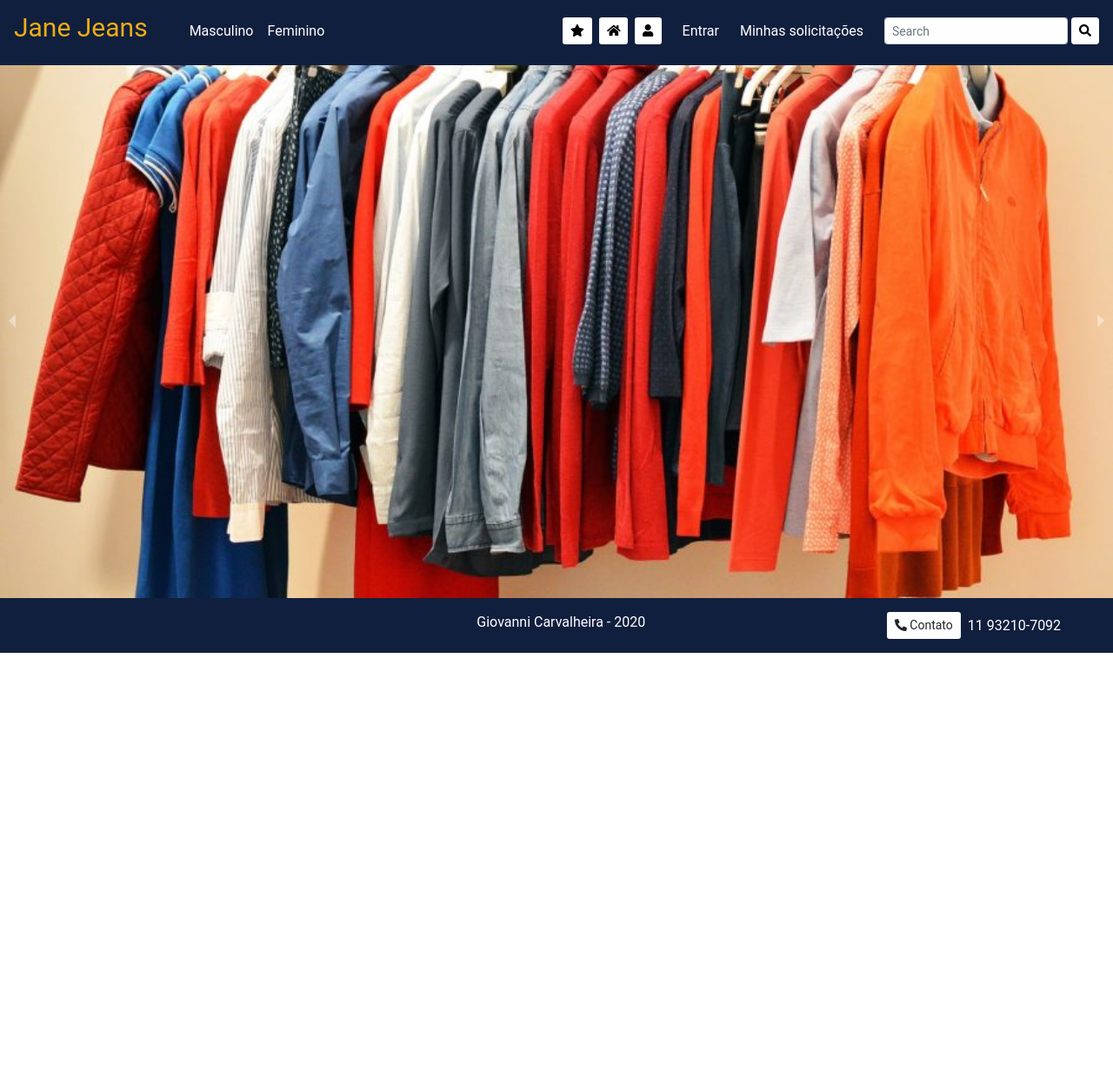
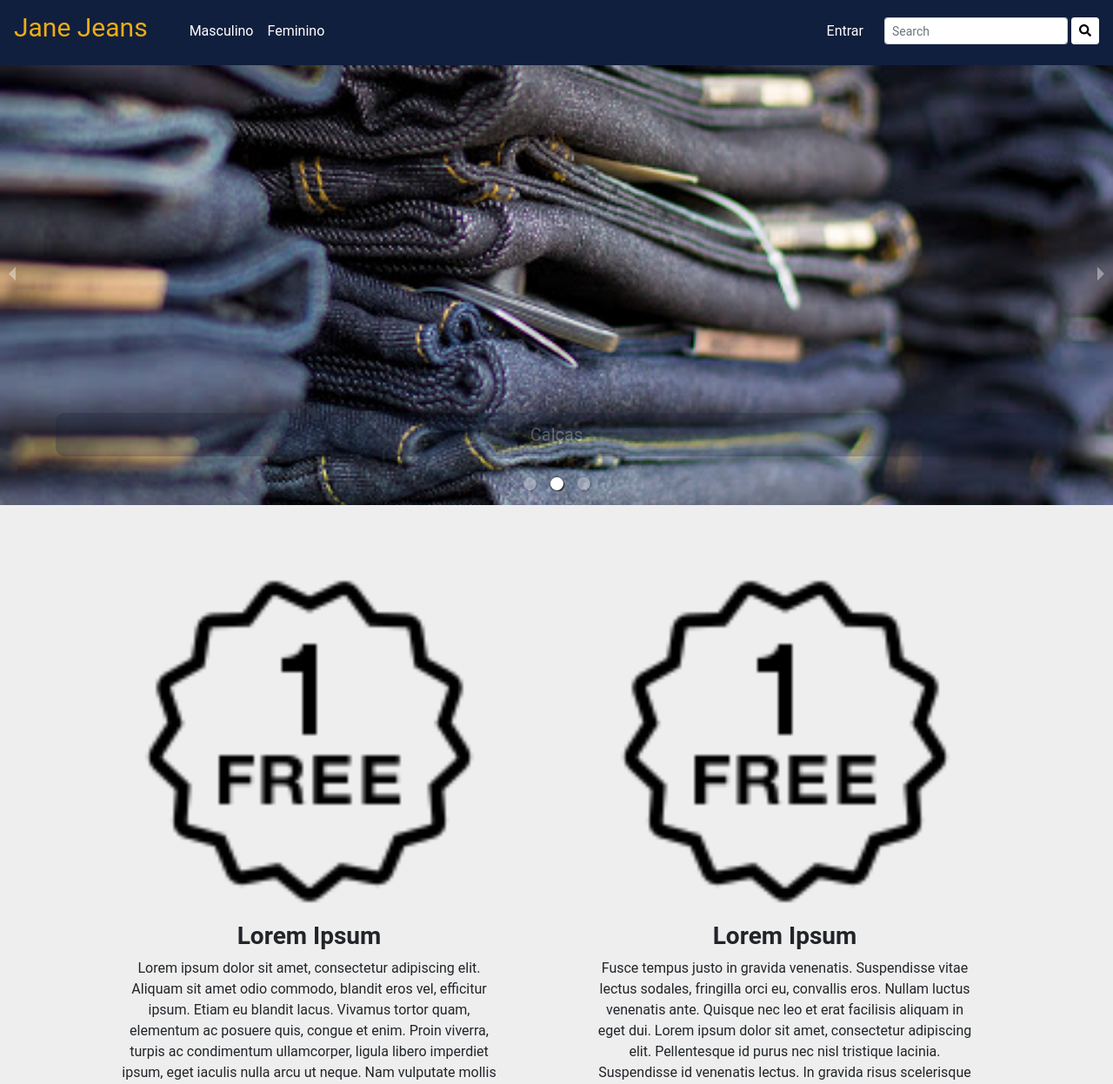
Before and after one commit to GiovanniCarvalheira/HerculanosShop, a Gatsby site: page / in a window 1280 px wide. Shown: the top 1247 px of the page at 87% size. Before the commit the page ends 800 px from the top, so only its background shows below. Built offline with nearby package versions, Linux system fonts and the light colour scheme; Gatsby itself is replaced by a stand-in of ours.

Commit message:
Fixed Carousel, added texts and cards in the index

```diff
--- a/src/components/Carousel/carousel.js
+++ b/src/components/Carousel/carousel.js
@@ -3,34 +3,62 @@ import 'react-responsive-carousel/lib/styles/carousel.min.css' // requires a loa
 import { Carousel } from 'react-responsive-carousel'
 import { graphql, useStaticQuery } from 'gatsby'
 import Img from 'gatsby-image'
+import '../../sass/style.sass'
 
 export default function CarouselDesktop () {
   const data = useStaticQuery(
     graphql`
     query {
-      Imagem1: file(
-        relativePath: { eq: "images/roupas.jpg" }
+      ImagemDesktop1: file(
+        relativePath: { eq: "images/Carousel/roupas.jpg" }
       ) {
         childImageSharp {
-          fluid(maxWidth: 1200, maxHeight: 600 quality: 100) {
+          fluid(maxWidth: 1200, maxHeight: 500 quality: 100) {
             ...GatsbyImageSharpFluid
           }
         }
       }
-      Imagem2: file(
-        relativePath: { eq: "images/roupas2.jpg" }
+      ImagemDesktop2: file(
+        relativePath: { eq: "images/Carousel/roupas2.jpg" }
       ) {
         childImageSharp {
-          fluid(maxWidth: 1200, maxHeight: 600 quality: 100) {
+          fluid(maxWidth: 1200, maxHeight: 500 quality: 100) {
             ...GatsbyImageSharpFluid
           }
         }
       }
-      Imagem3: file(
-        relativePath: { eq: "images/roupas3.jpg" }
+      ImagemDesktop3: file(
+        relativePath: { eq: "images/Carousel/roupas3.jpg" }
       ) {
         childImageSharp {
-          fluid(maxWidth: 1200, maxHeight: 600 quality: 100) {
+          fluid(maxWidth: 1200, maxHeight: 500 quality: 100) {
+            ...GatsbyImageSharpFluid
+          }
+        }
+      }
+      ImagemMobile1: file(
+        relativePath: { eq: "images/Carousel/roupas.jpg" }
+      ) {
+        childImageSharp {
+          fluid(maxWidth: 1200, maxHeight: 1000 quality: 100) {
+            ...GatsbyImageSharpFluid
+          }
+        }
+      }
+      ImagemMobile2: file(
+        relativePath: { eq: "images/Carousel/roupas2.jpg" }
+      ) {
+        childImageSharp {
+          fluid(maxWidth: 1200, maxHeight: 1000 quality: 100) {
+            ...GatsbyImageSharpFluid
+          }
+        }
+      }
+      ImagemMobile3: file(
+        relativePath: { eq: "images/Carousel/roupas3.jpg" }
+      ) {
+        childImageSharp {
+          fluid(maxWidth: 1200, maxHeight: 1000 quality: 100) {
             ...GatsbyImageSharpFluid
           }
         }
@@ -40,17 +68,38 @@ export default function CarouselDesktop () {
   )
   return (
     <Fragment>
-      <Carousel showArrows={true} showThumbs={false} showIndicators={false} showStatus={false} infiniteLoop={true} autoPlay={true}>
+      <div className="d-md-block d-none">
+        <Carousel showArrows={true} showThumbs={false} showIndicators={true} showStatus={false} infiniteLoop={true} autoPlay={true} stopOnHover={true} useKeyboardArrows={true}>
           <div>
-          <Img fluid={data.Imagem1.childImageSharp.fluid} draggable={false} alt="Imagem de roupas no carousel 1" />
+            <Img fluid={data.ImagemDesktop1.childImageSharp.fluid} draggable={false} alt="Imagem de roupas no carousel 1" />
+            <p className="legend bg-tertiary-custom text-secundary-custom d-lg-block d-none" style={{ fontSize: '20px' }}>Camisas</p>
           </div>
           <div>
-          <Img fluid={data.Imagem2.childImageSharp.fluid} draggable={false} alt="Imagem de roupas no carousel 2" />
+            <Img fluid={data.ImagemDesktop2.childImageSharp.fluid} draggable={false} alt="Imagem de roupas no carousel 2" />
+            <p className="legend bg-tertiary-custom text-secundary-custom d-lg-block d-none" style={{ fontSize: '20px' }}>Calças</p>
           </div>
           <div>
-          <Img fluid={data.Imagem3.childImageSharp.fluid} draggable={false} alt="Imagem de roupas no carousel 3" />
+            <Img fluid={data.ImagemDesktop3.childImageSharp.fluid} draggable={false} alt="Imagem de roupas no carousel 3" />
+            <p className="legend bg-tertiary-custom text-secundary-custom d-lg-block d-none" style={{ fontSize: '20px' }}>Tênis</p>
           </div>
         </Carousel>
+      </div>
+      <div className="d-block d-md-none">
+        <Carousel showArrows={true} showThumbs={false} showIndicators={true} showStatus={false} infiniteLoop={true} autoPlay={true} stopOnHover={true}>
+          <div>
+            <Img fluid={data.ImagemMobile1.childImageSharp.fluid} draggable={false} alt="Imagem de roupas no carousel 1" />
+            <p className="legend bg-tertiary-custom text-secundary-custom d-lg-block d-none" style={{ fontSize: '20px' }}>Camisas</p>
+          </div>
+          <div>
+            <Img fluid={data.ImagemMobile2.childImageSharp.fluid} draggable={false} alt="Imagem de roupas no carousel 2" />
+            <p className="legend bg-tertiary-custom text-secundary-custom d-lg-block d-none" style={{ fontSize: '20px' }}>Calças</p>
+          </div>
+          <div>
+            <Img fluid={data.ImagemMobile3.childImageSharp.fluid} draggable={false} alt="Imagem de roupas no carousel 3" />
+            <p className="legend bg-tertiary-custom text-secundary-custom d-lg-block d-none" style={{ fontSize: '20px' }}>Tênis</p>
+          </div>
+        </Carousel>
+      </div>
     </Fragment>
   )
 }
--- a/src/components/Footer/footer.js
+++ b/src/components/Footer/footer.js
@@ -10,13 +10,13 @@ export default function Footer () {
     <Fragment>
       <footer className="py-3 bg-tertiary-custom">
         <div className="row m-0">
-          <div className="col-md-5 d-lg-block d-none">
+          <div className="col-lg-5 col-md-4 d-md-block d-none">
           </div>
-          <div className="col-md-4 col-12 d-flex justify-content-center d-lg-block">
+          <div className="col-lg-4 col-md-4 col-12 d-flex justify-content-center d-md-block">
             <span className="text-gold-link"><a href="https://github.com/GiovanniCarvalheira">Giovanni Carvalheira - {year}</a>
             </span>
           </div>
-          <div className="col-md-3 col-12 d-flex justify-content-center mt-3 mt-lg-0">
+          <div className="col-lg-3 col-md-4 col-12 d-flex justify-content-center mt-3 mt-md-0">
             <a href="https://api.whatsapp.com/send?phone=5511932107092&text=Ol%C3%A1%2C%20estou%20entrando%20em%20contato%20a%20partir%20da%20Loja%20Jane%20Jeans%2C%20gostaria%20de%20uma%20ajuda%20por%20gentileza!">
               <button className="btn btn-sm mr-2 footer-button" type="button"><FontAwesomeIcon icon={faPhoneAlt} /> Contato</button>
             </a>
--- a/src/components/Header/header.js
+++ b/src/components/Header/header.js
@@ -2,7 +2,7 @@
 import React, { Fragment, useState } from 'react'
 import { Link } from 'gatsby'
 import { FontAwesomeIcon } from '@fortawesome/react-fontawesome'
-import { faSearch, faStar, faHome, faUser, faBars } from '@fortawesome/free-solid-svg-icons'
+import { faSearch, faBars, faTimes } from '@fortawesome/free-solid-svg-icons'
 import '../../sass/style.sass'
 
 export default function Header () {
@@ -12,45 +12,21 @@ export default function Header () {
       <nav className="navbar navbar-expand-lg navbar-dark fixed-top bg-tertiary-custom pt-1">
         <span className="navbar-brand mr-5 logo mb-2 text-primary-custom"><Link className="text-primary-custom" to="/">Jane Jeans</Link></span>
         <button className="navbar-toggler" type="button" data-toggle="collapse" data-target="#navbarNav" aria-controls="navbarNav" aria-expanded="false" aria-label="Toggle navigation" onClick={() => setShowMenu(!ShowMenu)}>
-          <FontAwesomeIcon icon={faBars} />
+          <FontAwesomeIcon icon={ShowMenu === false ? faBars : faTimes } />
         </button>
         <div className={ShowMenu === true ? 'collapse show navbar-collapse' : 'collapse navbar-collapse'} id="navbarNav">
           <ul className="navbar-nav mr-auto">
-            <li className="list-unstyled mt-2 mt-lg-0">
+            <li className="list-unstyled mt-1 mt-lg-0">
               <Link className="navbar-button-text mr-3" to="/masculino">Masculino</Link>
             </li>
             <li className="list-unstyled mt-2 mt-lg-0">
               <Link className="navbar-button-text" to="/feminino">Feminino</Link>
             </li>
           </ul>
-          <li className="list-unstyled mt-2 mt-lg-0">
-            <Link to="/login">
-              <button className="btn btn-sm navbar-button mr-2">
-                <FontAwesomeIcon icon={faStar} />
-              </button>
-            </Link>
-          </li>
-          <li className="list-unstyled mt-2 mt-lg-0">
-            <Link to="/login">
-              <button className="btn btn-sm navbar-button mr-2">
-                <FontAwesomeIcon icon={faHome} />
-              </button>
-            </Link>
-          </li>
-          <li className="list-unstyled mt-2 mt-lg-0">
-            <Link to="/login">
-              <button className="btn btn-sm navbar-button mr-4">
-                <FontAwesomeIcon icon={faUser} />
-              </button>
-            </Link>
-          </li>
-          <li className="list-unstyled mt-2 mt-lg-0">
+          <li className="list-unstyled mt-4 mt-lg-0">
             <Link className="navbar-button-text mr-4" to="/login">Entrar</Link>
           </li>
-          <li className="list-unstyled mt-2 mt-lg-0">
-            <Link className="navbar-button-text mr-4" to="/solicitacoes">Minhas solicitações</Link>
-          </li>
-          <li className="list-unstyled mt-2 mt-lg-0">
+          <li className="list-unstyled mt-3 mt-lg-0">
             <form className="form-inline my-2 my-lg-0">
               <input className="form-control form-control-sm search-input mr-1" type="search" placeholder="Search"/>
               <button className="btn btn-sm my-2 my-sm-0 search" type="submit"><FontAwesomeIcon icon={faSearch} /></button>
--- /dev/null
+++ b/src/components/Index/index.js
@@ -0,0 +1,115 @@
+import React, { Fragment } from 'react'
+import { graphql, useStaticQuery } from 'gatsby'
+import Img from 'gatsby-image'
+
+export default function Index () {
+  const data = useStaticQuery(
+    graphql`
+    query {
+      Icon: file(
+        relativePath: { eq: "images/Index/Icons/icon.png" }
+      ) {
+        childImageSharp {
+          fixed(quality: 100) {
+            ...GatsbyImageSharpFixed
+          }
+        }
+      }
+      Ilustracao: file(
+        relativePath: { eq: "images/Carousel/roupas.jpg" }
+      ) {
+        childImageSharp {
+          fluid(quality: 100) {
+            ...GatsbyImageSharpFluid
+          }
+        }
+      }
+      Ilustracao2: file(
+        relativePath: { eq: "images/Carousel/roupas.jpg" }
+      ) {
+        childImageSharp {
+          fluid(maxWidth: 1200, maxHeight: 300 quality: 100) {
+            ...GatsbyImageSharpFluid
+          }
+        }
+      }
+    }
+  `
+  )
+
+  return (
+    <Fragment>
+      <div className="container my-5 py-4">
+        <div className="row">
+          <div className="col-lg-5 mx-md-5">
+            <li className="list-unstyled text-center">
+              <Img fixed={data.Icon.childImageSharp.fixed} draggable={false} alt="Icone do primeiro bloco de texto Loren Ipsum" />
+            </li>
+            <li className="list-unstyled text-center">
+              <h3>Lorem Ipsum</h3>
+            </li>
+            <span className="text-md-center d-md-flex justify-content-md-center">Lorem ipsum dolor sit amet, consectetur adipiscing elit. Aliquam sit amet odio commodo, blandit eros vel, efficitur ipsum. Etiam eu blandit lacus. Vivamus tortor quam, elementum ac posuere quis, congue et enim. Proin viverra, turpis ac condimentum ullamcorper, ligula libero imperdiet ipsum, eget iaculis nulla arcu ut neque. Nam vulputate mollis porta. Donec pellentesque mi consectetur ornare convallis. Sed nec nibh eu est tristique iaculis at vitae mi. Curabitur cursus felis in massa pulvinar, eget dapibus turpis faucibus.</span>
+          </div>
+          <div className="col-lg-5 my-5 pt-5 py-lg-0 my-lg-0 mx-md-4">
+            <li className="list-unstyled text-center">
+              <Img fixed={data.Icon.childImageSharp.fixed} draggable={false} alt="Icone do primeiro bloco de texto Loren Ipsum" />
+            </li>
+            <li className="list-unstyled text-center">
+              <h3>Lorem Ipsum</h3>
+            </li>
+            <span className="text-md-center d-md-flex justify-content-md-center">
+            Fusce tempus justo in gravida venenatis. Suspendisse vitae lectus sodales, fringilla orci eu, convallis eros. Nullam luctus venenatis ante. Quisque nec leo et erat facilisis aliquam in eget dui. Lorem ipsum dolor sit amet, consectetur adipiscing elit. Pellentesque id purus nec nisl tristique lacinia. Suspendisse id venenatis lectus. In gravida risus scelerisque lacus mattis rutrum. Pellentesque luctus sed ligula sed fermentum. Ut nec sodales arcu.
+            </span>
+          </div>
+        </div>
+        <div className="col-12 mt-5">
+          <li className="list-unstyled text-center">
+            <Img fixed={data.Icon.childImageSharp.fixed} draggable={false} alt="Icone do primeiro bloco de texto Loren Ipsum" />
+          </li>
+          <li className="list-unstyled text-center">
+            <h3>Lorem Ipsum</h3>
+          </li>
+          <span className="text-md-center d-md-flex justify-content-md-center">
+          Nulla vitae interdum justo. Aenean nisi ligula, egestas non odio sed, faucibus scelerisque augue. Donec id efficitur enim, eget commodo nunc. Cras pellentesque diam erat. Praesent aliquet dolor sed ligula convallis molestie. Mauris mollis metus ligula, ac hendrerit sapien molestie eu. Sed viverra luctus urna eu laoreet.
+          </span>
+        </div>
+        <div className="card-deck my-5 py-5">
+          <div className="card text-center">
+            <li className="list-unstyled">
+              <Img className="card-img-top" fluid={data.Ilustracao.childImageSharp.fluid} draggable={false} alt="Card image cap"/>
+            </li>
+            <div className="card-body">
+              <h5 className="card-title">Lorem Ipsum</h5>
+              <p className="card-text">This is a longer card with supporting text below as a natural lead-in to additional content. This content is a little bit longer.</p>
+            </div>
+          </div>
+          <div className="card text-center">
+            <Img className="card-img-top" fluid={data.Ilustracao.childImageSharp.fluid} draggable={false} alt="Card image cap"/>
+            <div className="card-body">
+              <h5 className="card-title">Lorem Ipsum</h5>
+              <p className="card-text">This card has supporting text below as a natural lead-in to additional content.</p>
+            </div>
+          </div>
+          <div className="card text-center">
+            <li className="list-unstyled">
+              <Img className="card-img-top" fluid={data.Ilustracao.childImageSharp.fluid} draggable={false} alt="Card image cap"/>
+            </li>
+            <div className="card-body">
+              <h5 className="card-title">Lorem Ipsum</h5>
+              <p className="card-text">This is a wider card with supporting text below as a natural lead-in to additional content. This card has even longer content than the first to show that equal height action.</p>
+            </div>
+          </div>
+        </div>
+        <div className="row pb-5">
+          <div className="col-12 text-center">
+            <h5>Lorem Ipsum</h5>
+            <p className="card-text">This is a wider card with supporting text below as a natural lead-in to additional content. This content is a little bit longer.</p>
+          </div>
+        </div>
+        <div className="card text-center">
+          <Img className="card-img" fluid={data.Ilustracao2.childImageSharp.fluid} draggable={false} alt="Card image cap" />
+        </div>
+      </div>
+    </Fragment>
+  )
+}
--- a/src/pages/index.js
+++ b/src/pages/index.js
@@ -2,6 +2,7 @@ import React, { Fragment } from 'react'
 import Layout from '../components/Layout/layout'
 import 'bootstrap/dist/css/bootstrap.css'
 import Carousel from '../components/Carousel/carousel'
+import Index from '../components/Index/index'
 import { Helmet } from 'react-helmet'
 
 const IndexPage = () => (
@@ -13,6 +14,7 @@ const IndexPage = () => (
     <Layout>
       <div className="mt-5"></div>
       <Carousel />
+      <Index />
     </Layout>
   </Fragment>
 )
--- a/src/sass/_config.sass
+++ b/src/sass/_config.sass
@@ -6,7 +6,7 @@ $quinary-color: #7c0505
 
 
 @mixin set-background-color($color)
-  background-color: $color
+  background-color: $color !important
 
 @mixin set-text-color($color)
-  color: $color
+  color: $color !important
--- a/src/sass/style.sass
+++ b/src/sass/style.sass
@@ -14,17 +14,6 @@ nav
       border-color: $primary-color
       color: $secundary-color
 
-  .navbar-button
-    background-color: $secundary-color
-    color: $quaternary-color
-    &:hover
-      background-color: $primary-color
-      text-decoration: none
-      a
-        color: $secundary-color
-    a
-      color: $primary-color
-
   .navbar-button-text
     color: $secundary-color
     &:hover
@@ -35,6 +24,20 @@ nav
     border: 1px solid $primary-color !important
     color: $primary-color !important
 
+h3
+  font-weight: bold !important
+h4
+  font-weight: bold !important
+h5
+  font-weight: bold !important
+
+//Carousel - Indicators
+.dot
+  width: 15px !important
+  height: 15px !important
+
+body
+  background-color: #eeeeee !important
 
 *
   font-family: 'Roboto', sans-serif
```
Also changed, not shown: src/images/Carousel/roupas.jpg (renamed from src/images/roupas.jpg), src/images/Carousel/roupas2.jpg (added), src/images/Carousel/roupas3.jpg (added), src/images/Index/Icons/icon.png (added), src/images/roupas2.jpg (deleted), src/images/roupas3.jpg (deleted). Lines whose indentation alone changed are shown as unchanged.
